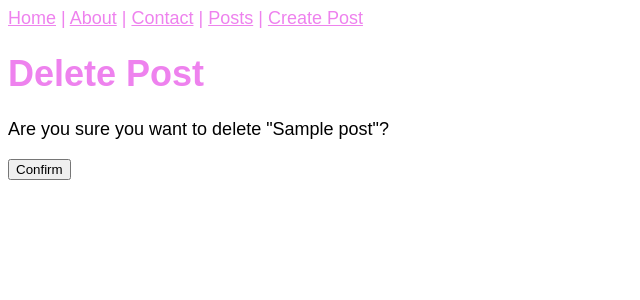
After one commit to patrick-meehan-1/furniture-store, a Django app: template furniture_store/posts/templates/post_delete.html in a window 1280 px wide. The commit adds this page. Shown: the top 300 px of the page, without its empty margins (0-640 px from the left). Run offline with Django 3.2, Linux system fonts and the light colour scheme; the template is opened without the code that fills it: most values are stand-ins (such as "Sample title", 1, 10 or a date in 2020); some web fonts are replaced.

Commit message:
added functionality for users to create, update and remove posts, this includes their views, urls, templates etc and changes to model

```diff
--- a/furniture_store/posts/models.py
+++ b/furniture_store/posts/models.py
@@ -1,4 +1,5 @@
 from django.db import models
+from django.urls import reverse
 
 # Create your models here.
 class Post(models.Model):
@@ -11,3 +12,6 @@ class Post(models.Model):
 
     def __str__(self):
         return self.title[:50]
+
+    def get_absolute_url(self):
+        return reverse('post_detail', args=[str(self.id)])
--- /dev/null
+++ b/furniture_store/posts/templates/post_delete.html
@@ -0,0 +1,11 @@
+{% extends 'base.html' %}
+{% block title %} Delete Post {% endblock title%}
+
+{% block content %}
+<h1>Delete Post</h1>
+<form aciton="" method="POST">
+    {% csrf_token %}
+    <p>Are you sure you want to delete "{{ post.title }}"?</p>
+    <input type="submit" value="Confirm"/>
+</form>
+{% endblock content %}
--- a/furniture_store/posts/templates/post_detail.html
+++ b/furniture_store/posts/templates/post_detail.html
@@ -6,5 +6,8 @@
         <h2>{{post.title}}</h2>
         <h4>{{post.author.username}}</h4>
         <p>{{post.body}}</p>
+        <a href={% url 'posts' %}>Go Back</a>
     </div>
+    <p><a href={% url 'post_edit' post.pk %}>+ Edit Post</a></p>
+    <p><a href={% url 'post_delete' post.pk %}>- Delete Post</a></p>
     {% endblock content %}
--- a/furniture_store/posts/urls.py
+++ b/furniture_store/posts/urls.py
@@ -1,7 +1,10 @@
 from django.urls import path
-from .views import PostPageView, PostDetailView
+from .views import PostPageView, PostDetailView, PostCreateView, PostUpdateView, PostDeleteView
 
 urlpatterns = [
     path('', PostPageView.as_view(), name='posts'),
     path('post/<int:pk>/', PostDetailView.as_view(), name='post_detail'),
+    path('post/new/', PostCreateView.as_view(), name='post_new'),
+    path('post/<int:pk>/edit/', PostUpdateView.as_view(), name='post_edit'),
+    path('post/<int:pk>/delete/', PostDeleteView.as_view(), name='post_delete'),
 ]
--- a/furniture_store/shop/templates/base.html
+++ b/furniture_store/shop/templates/base.html
@@ -10,8 +10,11 @@
 </head>
 <body>
     <header>
-        <a href={% url 'home' %}>Home</a> | <a href={% url 'about' %}>About</a>
-        | <a href={% url 'contact' %}>Contact</a> | <a href={% url 'posts' %}>Posts</a>
+        <a href={% url 'home' %}>Home</a>
+        | <a href={% url 'about' %}>About</a>
+        | <a href={% url 'contact' %}>Contact</a>
+        | <a href={% url 'posts' %}>Posts</a>
+        | <a href={% url 'post_new' %}>Create Post</a>
     </header>
     {% block content %}
     {% endblock content %}
```
Also changed, not shown: furniture_store/posts/templates/post_edit.html (added, +11 -0 lines), furniture_store/posts/templates/post_new.html (added, +11 -0 lines), furniture_store/posts/views.py (+17 -0 lines), furniture_store/db.sqlite3.
